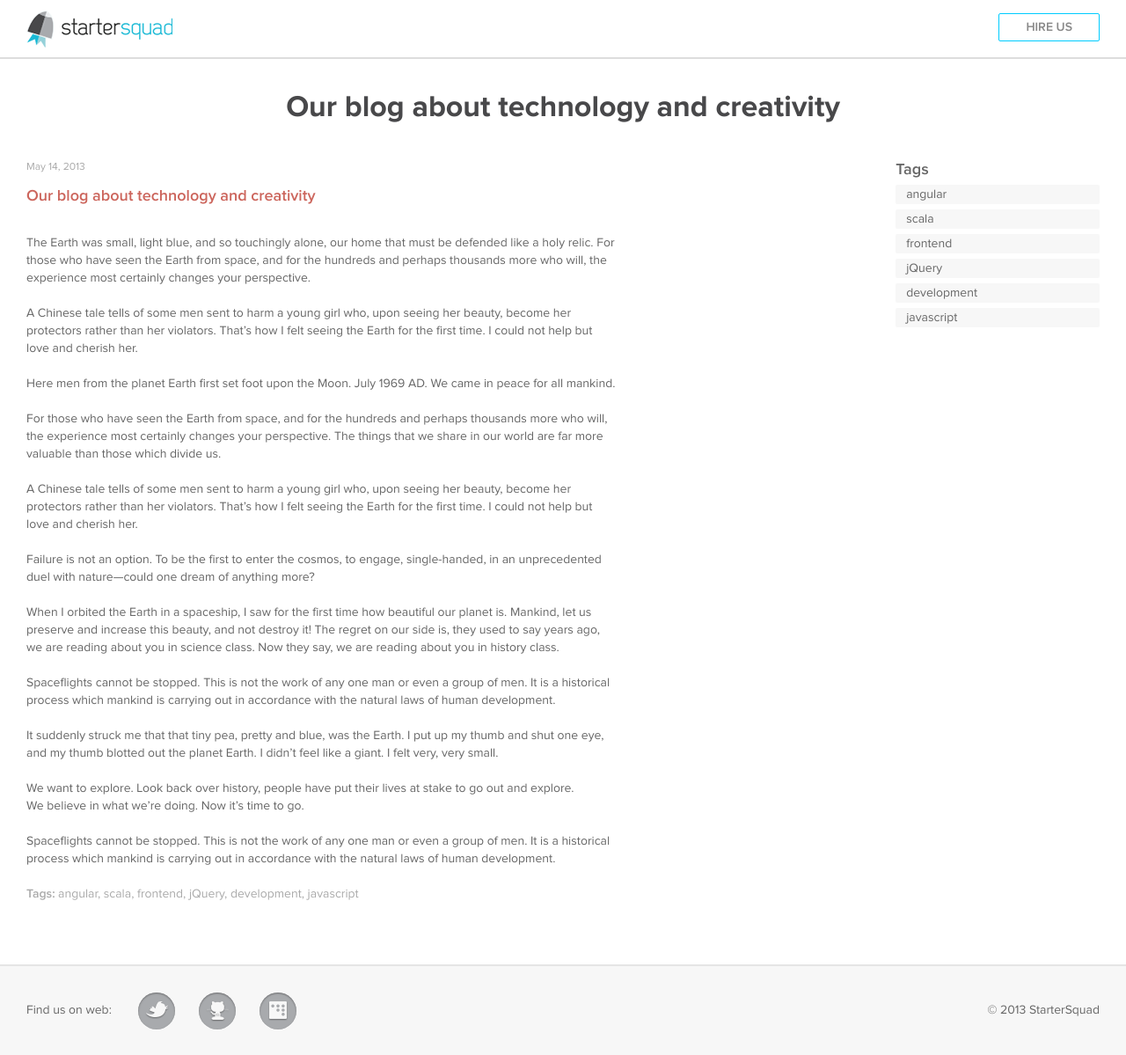
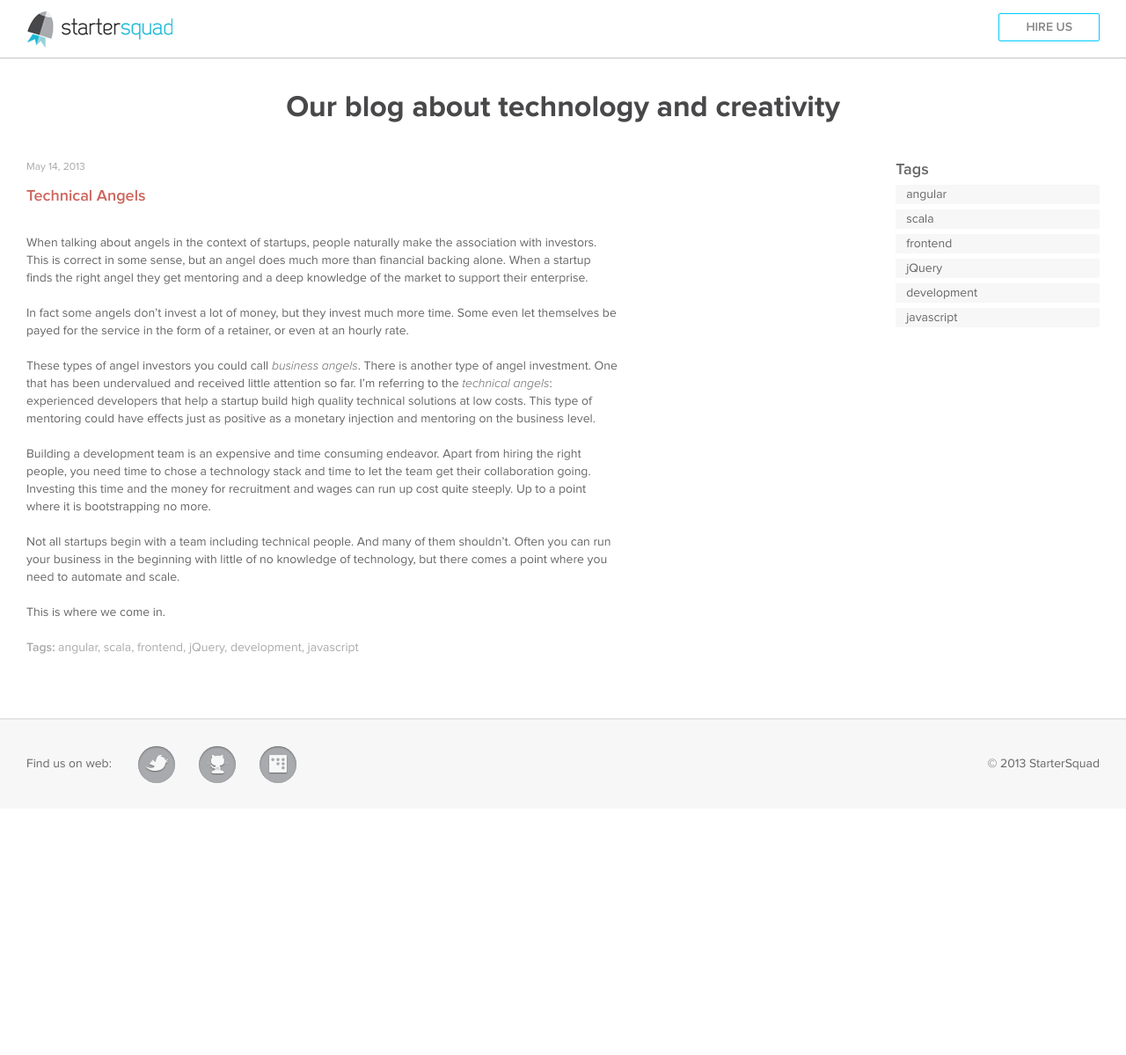
Before and after one commit to StarterSquad/startersquad.com, a Jekyll site: the page built from _posts/2013-05-14-our-blog-about-technology-and-creativity.md, in a window 1280 px wide. Shown: the whole page at 88% size. Built offline with Jekyll 4.4.1, drawn with Linux system fonts in a browser that asks for light colours; nearby versions of some CDN libraries; after the commit the page ends 919 px from its top, so only the background shows below that.

Commit message:
Changing blog post to Technical Angels

```diff
--- a/_posts/2013-05-14-our-blog-about-technology-and-creativity.md
+++ b/_posts/2013-05-14-our-blog-about-technology-and-creativity.md
@@ -10,26 +10,25 @@ tags:
 - javascript
 ---
 
-## Our blog about technology and creativity
+## Technical Angels
 
-The Earth was small, light blue, and so&nbsp;touchingly alone, our home that must be&nbsp;defended like a&nbsp;holy relic. For those who have seen the Earth from space, and for the hundreds and perhaps thousands more who will, the experience most certainly changes your perspective.
+When talking about angels in the context of startups, people naturally make the association with investors. This is
+correct in some sense, but an angel does much more than financial backing alone. When a startup finds the right angel
+they get mentoring and a deep knowledge of the market to support their enterprise.
 
-A&nbsp;Chinese tale tells of&nbsp;some men sent to&nbsp;harm a&nbsp;young girl who, upon seeing her beauty, become her protectors rather than her violators. That&rsquo;s how&nbsp;I felt seeing the Earth for the first time. I&nbsp;could not help but love and cherish her.
+In fact some angels don't invest a lot of money, but they invest much more time. Some even let themselves be payed for
+the service in the form of a retainer, or even at an hourly rate.
 
-Here men from the planet Earth first set foot upon the Moon. July 1969&nbsp;AD. We&nbsp;came in&nbsp;peace for all mankind.
+These types of angel investors you could call *business angels*. There is another type of angel investment.
+One that has been undervalued and received little attention so far. I'm referring to the *technical angels*:
+experienced developers that help a startup build high quality technical solutions at low costs. This type of mentoring
+could have effects just as positive as a monetary injection and mentoring on the business level.
 
-For those who have seen the Earth from space, and for the hundreds and perhaps thousands more who will, the experience most certainly changes your perspective. The things that we&nbsp;share in&nbsp;our world are far more valuable than those which divide&nbsp;us.
+Building a development team is an expensive and time consuming endeavor. Apart from hiring the right people, you need
+time to chose a technology stack and time to let the team get their collaboration going. Investing this time and the money
+for recruitment and wages can run up cost quite steeply. Up to a point where it is bootstrapping no more.
 
-A&nbsp;Chinese tale tells of&nbsp;some men sent to&nbsp;harm a&nbsp;young girl who, upon seeing her beauty, become her protectors rather than her violators. That&rsquo;s how&nbsp;I felt seeing the Earth for the first time. I&nbsp;could not help but love and cherish her.
+Not all startups begin with a team including technical people. And many of them shouldn't. Often you can run your business
+in the beginning with little of no knowledge of technology, but there comes a point where you need to automate and scale.
 
-Failure is&nbsp;not an&nbsp;option. To&nbsp;be&nbsp;the first to&nbsp;enter the cosmos, to&nbsp;engage, single-handed, in&nbsp;an&nbsp;unprecedented duel with nature&mdash;could one dream of&nbsp;anything more?
-
-When I&nbsp;orbited the Earth in&nbsp;a&nbsp;spaceship, I&nbsp;saw for the first time how beautiful our planet&nbsp;is. Mankind, let&nbsp;us preserve and increase this beauty, and not destroy&nbsp;it! The regret on&nbsp;our side&nbsp;is, they used to&nbsp;say years ago, we&nbsp;are reading about you in&nbsp;science class. Now they say, we&nbsp;are reading about you in&nbsp;history class.
-
-Spaceflights cannot be&nbsp;stopped. This is&nbsp;not the work of&nbsp;any one man or&nbsp;even a&nbsp;group of&nbsp;men. It&nbsp;is&nbsp;a&nbsp;historical process which mankind is&nbsp;carrying out in&nbsp;accordance with the natural laws of&nbsp;human development.
-
-It suddenly struck me&nbsp;that that tiny pea, pretty and blue, was the Earth. I&nbsp;put up&nbsp;my&nbsp;thumb and shut one eye, and my&nbsp;thumb blotted out the planet Earth. I&nbsp;didn&rsquo;t feel like a&nbsp;giant. I&nbsp;felt very, very small.
-
-We want to&nbsp;explore. Look back over history, people have put their lives at&nbsp;stake to&nbsp;go&nbsp;out and explore. We&nbsp;believe in&nbsp;what we&rsquo;re doing. Now it&rsquo;s time to&nbsp;go.
-
-Spaceflights cannot be&nbsp;stopped. This is&nbsp;not the work of&nbsp;any one man or&nbsp;even a&nbsp;group of&nbsp;men. It&nbsp;is&nbsp;a&nbsp;historical process which mankind is&nbsp;carrying out in&nbsp;accordance with the natural laws of&nbsp;human development.
+This is where we come in.
```
